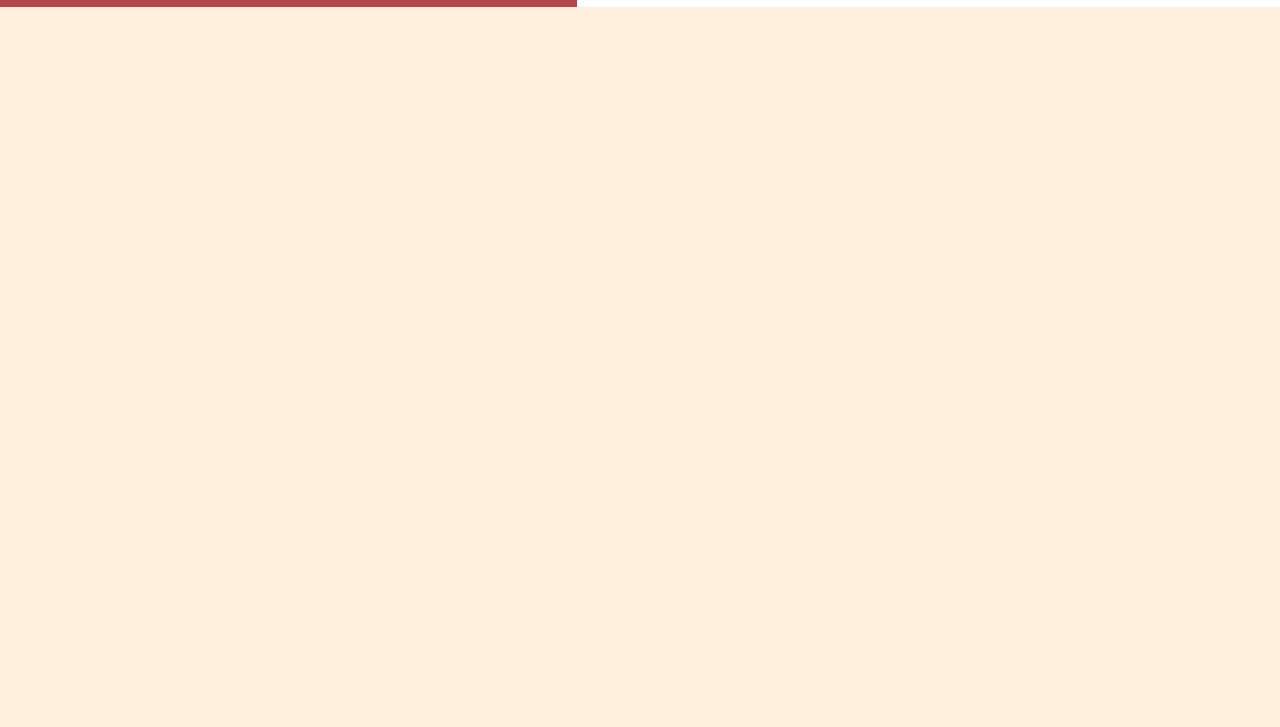
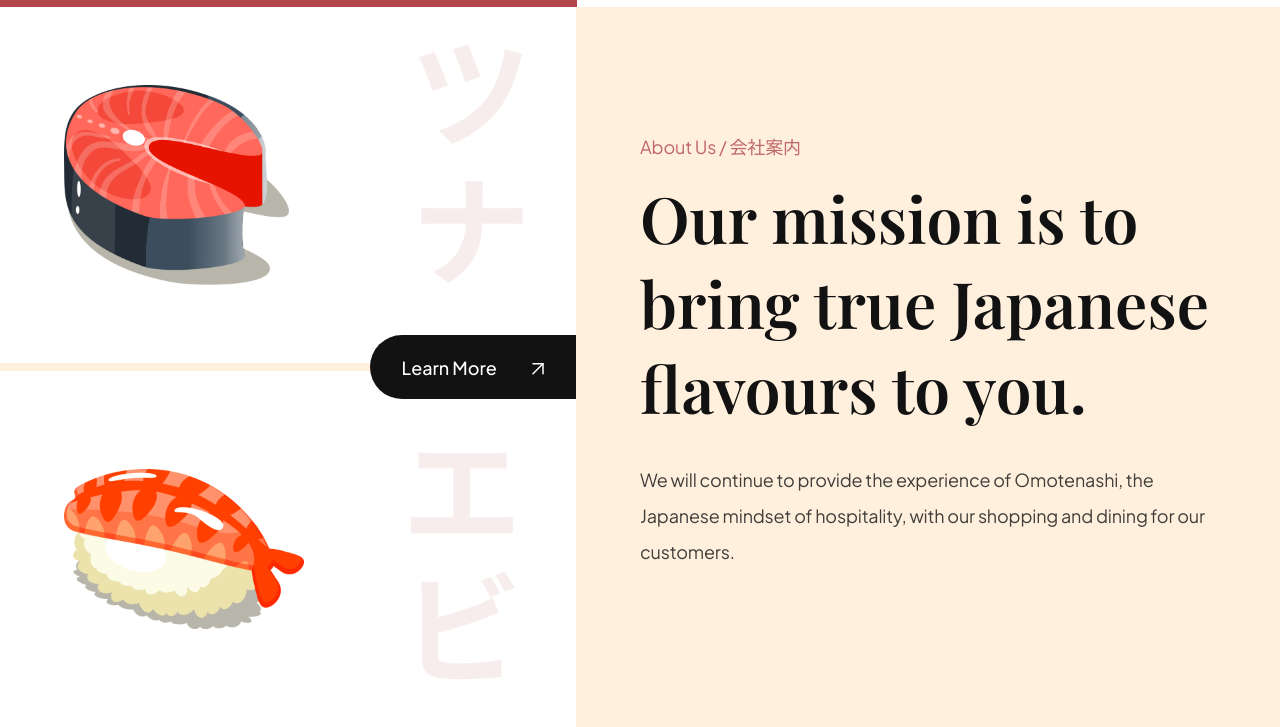
Before and after one commit to Vladislav1996D/sushi-website, a website built with Vite: page index.html in a window 1280 px wide. Shown: the part 791-1518 px from the top of the page. Before the commit the page ends 800 px from the top, so only its background shows below. Built offline with nearby package versions, Linux system fonts and the light colour scheme.

Commit message:
About Us section is completed (without responsive)

```diff
--- /dev/null
+++ b/css/sections/about.css
@@ -0,0 +1,72 @@
+.about-us {
+  display: flex;
+  min-height: 720px;
+  overflow: hidden;
+}
+.about-us__image {
+  flex: 1;
+  display: flex;
+  flex-direction: column;
+  justify-content: center;
+  background: var(--color-white);
+  position: relative;
+}
+
+.about-us__image div {
+  padding: 32px 64px;
+  flex: 1;
+  display: flex;
+  align-items: center;
+  background-position: center;
+  background-repeat: no-repeat;
+  background-size: contain;
+}
+
+.about-us__image-sushi3 {
+  border-bottom: 8px solid var(--color-creamson);
+  background-image: url('../../assets/about_bg1.png');
+}
+
+.about-us__image-sushi2 {
+  background-image: url('../../assets/about_bg2.png');
+}
+
+.about-us__image-sushi3 img {
+  width: 225px;
+  height: 200px;
+}
+
+.about-us__image-sushi2 img {
+  width: 240px;
+  height: 160px;
+}
+
+.about-us__button {
+  position: absolute;
+  right: 0;
+  padding: 12px 32px;
+  min-height: 64px;
+  background: var(--secondary-color);
+  border-radius: 32px 0 0 32px;
+  border: 0;
+  outline: 0;
+  color: #fff;
+  font-family: var(--plus-jakarta-sans);
+  font-weight: 500;
+  font-size: 18px;
+  line-height: 23px;
+  cursor: pointer;
+}
+
+.about-us__button img {
+  object-fit: contain;
+  margin-left: 32px;
+}
+
+.about-us__content {
+  padding: 64px;
+  flex: 1;
+  display: flex;
+  justify-content: center;
+  flex-direction: column;
+}
--- a/css/style.css
+++ b/css/style.css
@@ -4,6 +4,7 @@
 /* other css file imports */
 @import url('sections/header.css');
 @import url('sections/hero.css');
+@import url('sections/about.css');
 
 /* CSS variables*/
 :root {
@@ -53,6 +54,34 @@ a {
   align-items: center;
 }
 
+.sushi__subtitle {
+  font-size: 18px;
+  font-weight: 400;
+  font-family: var(--plus-jakarta-sans);
+  color: var(--primary-color);
+  opacity: 0.8;
+  letter-spacing: -0.01em;
+}
+
+.sushi__title {
+  font-size: 64px;
+  font-weight: 600;
+  font-family: var(--playfair-display);
+  color: var(--secondary-color);
+  margin-top: 16px;
+}
+
+.sushi__description {
+  font-size: 18px;
+  font-weight: 400;
+  font-family: var(--plus-jakarta-sans);
+  line-height: 36px;
+  letter-spacing: -0.01em;
+  color: var(--secondary-color);
+  opacity: 0.8;
+  margin: 32px 0px;
+}
+
 @media screen and (max-width: 900px) {
   .header__nav {
     background: var(--primary-color);
--- a/index.html
+++ b/index.html
@@ -78,6 +78,26 @@
       </div>
     </section>
 
+    <section class="about-us" id="about-us">
+      <div class="about-us__image">
+        <div class="about-us__image-sushi3">
+          <img src="assets/sushi-3.png" alt="sushi" />
+        </div>
+        <button class="about-us__button">
+          Learn More
+          <img src="assets/arrow-up-right.svg" alt="learn more" />
+        </button>
+        <div class="about-us__image-sushi2">
+          <img src="assets/sushi-2.png" alt="sushi" />
+        </div>
+      </div>
+      <div class="about-us__content">
+        <p class="sushi__subtitle">About Us / 会社案内</p>
+        <h3 class="sushi__title">Our mission is to bring true Japanese flavours to you.</h3>
+        <p class="sushi__description">We will continue to provide the experience of Omotenashi, the Japanese mindset of hospitality, with our shopping and dining for our customers.</p>
+      </div>
+    </section>
+
     <script src="js/script.js" type="module"></script>
   </body>
 </html>
```
